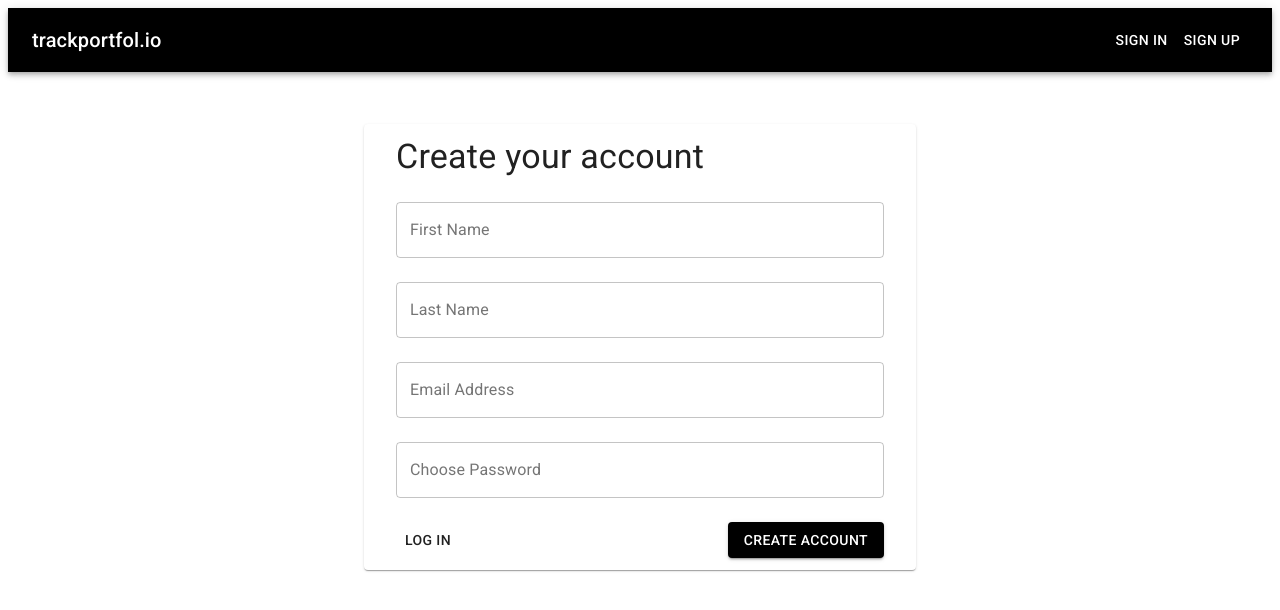
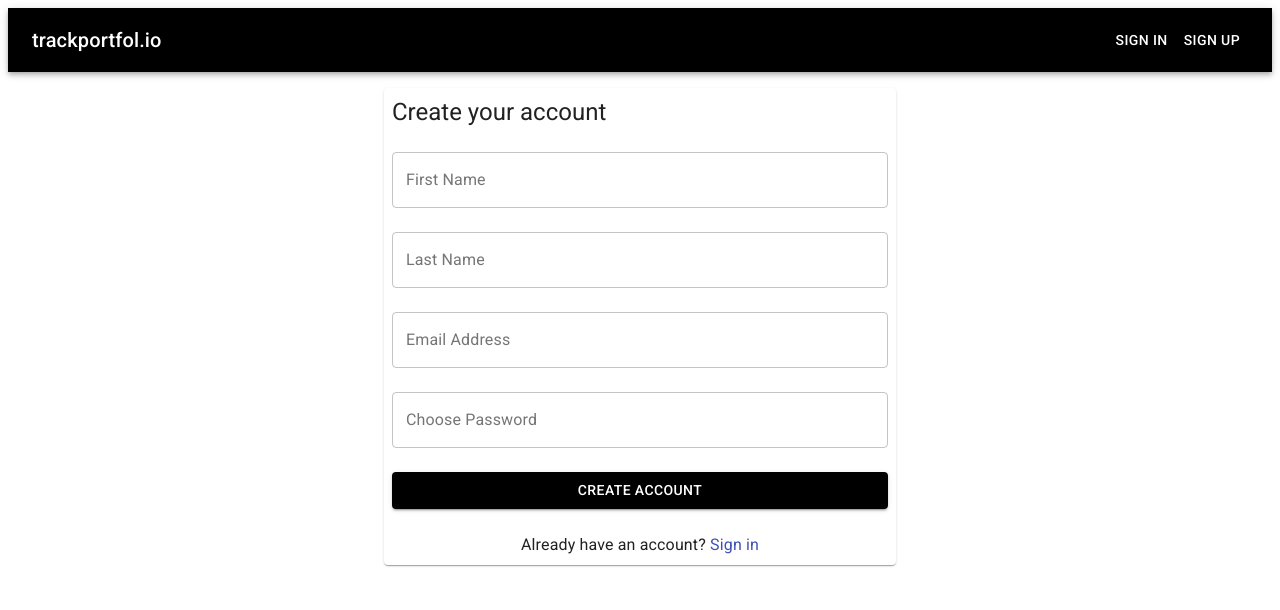
Before and after one commit to dan-lynch/trackportfol.io, a React (Create React App) app in the folder client/: page /join in a window 1280 px wide. Shown: the top 610 px of the page. Built offline with nearby package versions, Linux system fonts and the light colour scheme.

Commit message:
layout and ui improvements (#26)

```diff
--- a/client/src/components/Dashboard.tsx
+++ b/client/src/components/Dashboard.tsx
@@ -1,5 +1,5 @@
 import React, { useEffect, useContext, useState } from 'react';
-import { Container, Grid, Paper, Typography, TextField, Button } from '@material-ui/core';
+import { Grid, Paper, Typography, TextField, Button } from '@material-ui/core';
 import { makeStyles } from '@material-ui/core/styles';
 import StockCharts from 'components/StockChart';
 import SearchStock from 'components/SearchStock';
@@ -14,16 +14,25 @@ import InstrumentView from 'components/InstrumentView';
 type Props = {};
 
 const useStyles = makeStyles(() => ({
-  dashboard: {
-    minWidth: '5rem',
-    minHeight: '5rem',
+  paper: {
+    padding: '1rem',
+    flex: '1 0 auto',
+    marginBottom: '1.5rem',
   },
-  gridItem: {
-    alignItems: 'center',
-    justify: 'center',
-    margin: '0 2rem',
+  flex: {
+    display: 'flex',
+  },
+  welcome: {
+    padding: '1rem 0 0 1rem !important',
+  },
+  welcomeText: {
+    padding: '0',
+  },
+  subtitle: {
+    paddingBottom: '1rem',
   },
   button: {
+    alignSelf: 'center',
     backgroundColor: 'black',
     '&:hover': {
       backgroundColor: 'black',
@@ -36,7 +45,7 @@ const Dashboard: React.FC<Props> = () => {
   const [searchInstrument, setSearchInstrument] = useState<Instrument | null>(null);
   const [instrumentToAdd, setInstrumentToAdd] = useState<Instrument | null>(null);
   const [instrumentIdToAdd, setInstrumentIdToAdd] = useState<number | null>(null);
-  const [quantityToAdd, setQuantityToAdd] = useState<number | undefined>(0.00);
+  const [quantityToAdd, setQuantityToAdd] = useState<number | undefined>(0.0);
   const [userId, setUserId] = useState<number | null>(null);
 
   const classes = useStyles();
@@ -85,22 +94,17 @@ const Dashboard: React.FC<Props> = () => {
     <AppContext.Consumer>
       {({ stock }) => (
         <React.Fragment>
-          <Container className={classes.dashboard} maxWidth='lg'>
-            <Paper>
           <Grid container spacing={3}>
-                {/* Left column */}
-                <Grid item md={6}>
-                  <Grid container spacing={3}>
-                    <Grid item xs={12} className={classes.gridItem}>
-                      <Typography variant='h5'>
+            <Grid item xs={12} className={classes.welcome}>
+              <Typography variant='subtitle1' className={classes.welcomeText}>
                 Welcome to your Dashboard
                 {userService.loggedInUser && `, ${userService.loggedInUser.firstName}!`}
               </Typography>
             </Grid>
-                    <Grid item xs={12} className={classes.gridItem}>
-                      <Typography variant='h5'>Your holdings</Typography>
-                    </Grid>
-                    <Grid item xs={12} className={classes.gridItem}>
+            {/* Left column */}
+            <Grid item sm={6} xs={12}>
+              <Paper className={classes.paper}>
+                <Typography variant='h6'>Your holdings</Typography>
                 {holdings && holdings.length > 0 ? (
                   holdings.map((holding, key) => {
                     return (
@@ -115,23 +119,24 @@ const Dashboard: React.FC<Props> = () => {
                 ) : (
                   <Typography variant='body1'>You have no holdings.</Typography>
                 )}
-                    </Grid>
-                  </Grid>
+              </Paper>
             </Grid>
             {/* Right column */}
-                <Grid item md={6}>
+            <Grid item sm={6} xs={12}>
+              <Paper className={classes.paper}>
+              <Grid item xs={12}>
+                    <Typography variant='h6' className={classes.subtitle}>Add holding</Typography>
+                </Grid>
                 <Grid container spacing={3}>
-                  <Grid item xs={12} className={classes.gridItem}>
-                      <Typography variant='h5'>Add holding</Typography>
-                    </Grid>
-                    <Grid item xs={12} className={classes.gridItem}>
+                  <Grid item xs={12} lg={6}>
                     <SearchStock id='add-holding-search' value={instrumentToAdd} setValue={updateInstrumentToAdd} />
                   </Grid>
-                    <Grid item xs={12} className={classes.gridItem}>
+                  <Grid item xs={12} lg={4}>
                     <TextField
                       id='add-holding-quantity'
                       label='Quantity'
                       type='number'
+                      fullWidth
                       value={quantityToAdd}
                       onChange={(e) => updateQuantityToAdd(e.target.value)}
                       InputLabelProps={{
@@ -140,33 +145,34 @@ const Dashboard: React.FC<Props> = () => {
                       variant='outlined'
                     />
                   </Grid>
-                    <Grid item xs={12} className={classes.gridItem}>
+                  <Grid item xs={12} lg={2} className={classes.flex}>
                     <Mutation
                       mutation={apiService.createHolding}
                       variables={{ userId, instrumentId: instrumentIdToAdd, amount: quantityToAdd }}
                       onCompleted={(data: any) => onAddConfirm(data)}
                       onError={(error: any) => onAddError(error)}>
                       {(mutation: any) => (
-                          <Button className={classes.button} variant='contained' color='primary' onClick={mutation}>
-                            Add Holding
+                        <Button className={classes.button} fullWidth variant='contained' color='primary' onClick={mutation}>
+                          Add
                         </Button>
                       )}
                     </Mutation>
                   </Grid>
-                    <Grid item xs={12} className={classes.gridItem}>
-                      <Typography variant='h5'>View stockchart</Typography>
                 </Grid>
-                    <Grid item xs={12} className={classes.gridItem}>
+              </Paper>
+              <Paper className={classes.paper}>
+                <Grid item xs={12}>
+                  <Typography variant='h6' className={classes.subtitle}>View stockchart</Typography>
+                </Grid>
+                <Grid item xs={12}>
                   <SearchStock id='view-stockchart-search' value={searchInstrument} setValue={processSearch} />
                 </Grid>
-                    <Grid item xs={12} className={classes.gridItem}>
+                <Grid item xs={12}>
                   {stock && <StockCharts stock={stock} />}
                 </Grid>
+              </Paper>
             </Grid>
           </Grid>
-              </Grid>
-            </Paper>
-          </Container>
         </React.Fragment>
       )}
     </AppContext.Consumer>
--- a/client/src/components/InstrumentView.tsx
+++ b/client/src/components/InstrumentView.tsx
@@ -4,7 +4,7 @@ import { makeStyles } from '@material-ui/core/styles';
 
 const useStyles = makeStyles((theme) => ({
   root: {
-    display: 'flex',
+    boxShadow: 'none !important',
   },
   amount: {
     fontSize: '0.875rem',
@@ -39,7 +39,7 @@ const InstrumentView: React.FC<Props> = (props) => {
             {code} <span className={classes.amount}>{parseInt(amount).toFixed(3)}</span>
           </Typography>
           <Typography variant='subtitle1' color='textSecondary'>
-          {description}
+            {description}
           </Typography>
         </CardContent>
       </div>
--- a/client/src/components/Join.tsx
+++ b/client/src/components/Join.tsx
@@ -3,7 +3,7 @@ import { useHistory } from 'react-router-dom';
 import { Mutation } from 'react-apollo';
 import { AppContext } from 'context/AppContext';
 import { userService } from 'services/userService';
-import { Container, Grid, Paper, Typography, Button, TextField, Link } from '@material-ui/core';
+import { Grid, Paper, Typography, Button, TextField, Link } from '@material-ui/core';
 import { Alert } from '@material-ui/lab';
 import { makeStyles } from '@material-ui/core/styles';
 import { apiService } from 'services/apiService';
@@ -11,16 +11,14 @@ import { Status } from 'helpers/types';
 import { gaService } from 'services/gaService';
 
 const useStyles = makeStyles(() => ({
-  join: {
-    minWidth: '5rem',
-    minHeight: '5rem',
+  root: {
+    maxWidth: '32rem',
+    padding: '0.5rem 0',
   },
-  gridItem: {
-    alignItems: 'center',
-    justify: 'center',
-    margin: '0 2rem',
+  margin: {
+    margin: '0 0.5rem',
   },
-  joinGrid: {
+  end: {
     alignItems: 'flex-end',
     textAlign: 'end',
   },
@@ -65,25 +63,24 @@ const Join: React.FC<Props> = () => {
   }, [history]);
 
   return (
-    <Container className={classes.join} maxWidth='sm'>
-      <Paper>
+    <Paper className={classes.root}>
       <Grid container spacing={3}>
-          <Grid item xs={12} className={classes.gridItem}>
-            <Typography variant='h4'>Create your account</Typography>
+        <Grid item xs={12} className={classes.margin}>
+          <Typography variant='h5'>Create your account</Typography>
         </Grid>
         {status === Status.Success && (
-            <Grid item xs={12} className={classes.gridItem}>
+          <Grid item xs={12} className={classes.margin}>
             <Alert severity='success'>
               Account created successfully! Redirecting to <Link href='/login'>Sign in page</Link>...
             </Alert>
           </Grid>
         )}
         {status === Status.Failed && (
-            <Grid item xs={12} className={classes.gridItem}>
+          <Grid item xs={12} className={classes.margin}>
             <Alert severity='error'>Error! Account was not created, please try again</Alert>
           </Grid>
         )}
-          <Grid item xs={12} className={classes.gridItem}>
+        <Grid item xs={12} className={classes.margin}>
           <TextField
             id='firstname'
             name='firstname'
@@ -95,7 +92,7 @@ const Join: React.FC<Props> = () => {
             onChange={(e) => setFirstName(e.target.value)}
           />
         </Grid>
-          <Grid item xs={12} className={classes.gridItem}>
+        <Grid item xs={12} className={classes.margin}>
           <TextField
             id='lastname'
             name='lastname'
@@ -107,7 +104,7 @@ const Join: React.FC<Props> = () => {
             onChange={(e) => setLastName(e.target.value)}
           />
         </Grid>
-          <Grid item xs={12} className={classes.gridItem}>
+        <Grid item xs={12} className={classes.margin}>
           <TextField
             id='email'
             name='email'
@@ -119,7 +116,7 @@ const Join: React.FC<Props> = () => {
             onChange={(e) => setEmail(e.target.value)}
           />
         </Grid>
-          <Grid item xs={12} className={classes.gridItem}>
+        <Grid item xs={12} className={classes.margin}>
           <TextField
             id='password'
             name='password'
@@ -131,29 +128,24 @@ const Join: React.FC<Props> = () => {
             onChange={(e) => setPassword(e.target.value)}
           />
         </Grid>
-          <Grid item xs={12} className={classes.gridItem}>
-            <Grid container>
-              <Grid item xs={6}>
-                <Button onClick={() => history.push('/login')}>Log in</Button>
-              </Grid>
-              <Grid item className={classes.joinGrid} xs={6}>
+        <Grid item xs={12} className={classes.margin}>
           <Mutation
             mutation={apiService.registerMutation}
             variables={{ firstName, lastName, email, password }}
             onCompleted={(data: any) => onConfirm(data)}
             onError={(error: any) => onError(error)}>
             {(mutation: any) => (
-                    <Button className={classes.button} variant='contained' color='primary' onClick={mutation}>
+              <Button className={classes.button} variant='contained' fullWidth color='primary' onClick={mutation}>
                 Create Account
               </Button>
             )}
           </Mutation>
         </Grid>
-            </Grid>
+        <Grid item xs={12} className={classes.margin}>
+        <Typography variant='body1' align='center'>Already have an account? <Link href='/login'>Sign in</Link></Typography>
       </Grid>
       </Grid>
     </Paper>
-    </Container>
   );
 };
 
--- a/client/src/components/Login.tsx
+++ b/client/src/components/Login.tsx
@@ -3,23 +3,21 @@ import { useHistory } from 'react-router-dom';
 import { Mutation } from 'react-apollo';
 import { AppContext } from 'context/AppContext';
 import { userService } from 'services/userService';
-import { Container, Grid, Paper, Typography, Button, TextField } from '@material-ui/core';
+import { Grid, Paper, Typography, Button, TextField, Link } from '@material-ui/core';
 import { Alert } from '@material-ui/lab';
-import { makeStyles } from '@material-ui/core/styles';
+import { makeStyles, Theme } from '@material-ui/core/styles';
 import { apiService } from 'services/apiService';
 import { gaService } from 'services/gaService';
 
-const useStyles = makeStyles(() => ({
-  login: {
-    minWidth: '5rem',
-    minHeight: '5rem',
+const useStyles = makeStyles((theme: Theme) => ({
+  root: {
+    maxWidth: '32rem',
+    padding: '0.5rem 0',
   },
-  gridItem: {
-    alignItems: 'center',
-    justify: 'center',
-    margin: '0 2rem',
+  margin: {
+    margin: '0 0.5rem',
   },
-  loginGrid: {
+  end: {
     alignItems: 'flex-end',
     textAlign: 'end',
   },
@@ -54,7 +52,6 @@ const Login: React.FC<Props> = () => {
     if (loginResult) {
       appContext.setIsLoggedIn(true);
       gaService.loginSuccessEvent();
-      setStatus(Status.Success);
       history.push('/dashboard');
     } else {
       onError('Sign in failed');
@@ -80,28 +77,22 @@ const Login: React.FC<Props> = () => {
   }, [history, appContext]);
 
   return (
-    <Container className={classes.login} maxWidth='sm'>
-      <Paper>
+    <Paper className={classes.root}>
       <Grid container spacing={3}>
-          <Grid item xs={12} className={classes.gridItem}>
-            <Typography variant='h4'>Sign in</Typography>
+        <Grid item xs={12} className={classes.margin}>
+          <Typography variant='h5'>Sign in</Typography>
         </Grid>
-          {status === Status.Success && (
-            <Grid item xs={12} className={classes.gridItem}>
-              <Alert severity='success'>You have signed in successfully, redirecting to dashboard...</Alert>
-            </Grid>
-          )}
         {status === Status.Failed && (
-            <Grid item xs={12} className={classes.gridItem}>
+          <Grid item xs={12} className={classes.margin}>
             <Alert severity='error'>Error! Sign in unsuccessful, please try again</Alert>
           </Grid>
         )}
         {status === Status.Registered && (
-            <Grid item xs={12} className={classes.gridItem}>
+          <Grid item xs={12} className={classes.margin}>
             <Alert severity='success'>Account created successfully! You can now sign in</Alert>
           </Grid>
         )}
-          <Grid item xs={12} className={classes.gridItem}>
+        <Grid item xs={12} className={classes.margin}>
           <TextField
             id='email'
             name='email'
@@ -113,7 +104,7 @@ const Login: React.FC<Props> = () => {
             onChange={(e) => setEmail(e.target.value)}
           />
         </Grid>
-          <Grid item xs={12} className={classes.gridItem}>
+        <Grid item xs={12} className={classes.margin}>
           <TextField
             id='password'
             name='password'
@@ -125,29 +116,26 @@ const Login: React.FC<Props> = () => {
             onChange={(e) => setPassword(e.target.value)}
           />
         </Grid>
-          <Grid item xs={12} className={classes.gridItem}>
-            <Grid container>
-              <Grid item xs={6}>
-                <Button onClick={() => history.push('/join')}>Sign Up</Button>
-              </Grid>
-              <Grid item xs={6} className={classes.loginGrid}>
+        <Grid item xs={12} className={classes.margin}>
           <Mutation
             mutation={apiService.loginMutation}
             variables={{ email, password }}
             onCompleted={(data: any) => onConfirm(data)}
             onError={(error: any) => onError(error)}>
             {(mutation: any) => (
-                    <Button className={classes.button} variant='contained' color='primary' onClick={mutation}>
+              <Button className={classes.button} variant='contained' fullWidth color='primary' onClick={mutation}>
                 Log in
               </Button>
             )}
           </Mutation>
         </Grid>
-            </Grid>
+        <Grid item xs={12} className={classes.margin}>
+          <Typography variant='body1' align='center'>
+            Don't have an account? <Link href='/join'>Sign up</Link>
+          </Typography>
         </Grid>
       </Grid>
     </Paper>
-    </Container>
   );
 };
 
--- a/client/src/components/SearchStock.tsx
+++ b/client/src/components/SearchStock.tsx
@@ -59,7 +59,6 @@ const SearchStock: React.FC<Props> = (props) => {
       onInputChange={(_event: any, newValue: string | undefined) => {
         updateInputValue(newValue);
       }}
-      style={{ width: 300 }}
       options={instruments}
       classes={{
         option: classes.option,
--- a/client/src/layout/MainLayout.tsx
+++ b/client/src/layout/MainLayout.tsx
@@ -4,7 +4,11 @@ import TopHeader from 'layout/Header';
 import { makeStyles } from '@material-ui/core/styles';
 
 const useStyles = makeStyles((theme) => ({
-  offset: theme.mixins.toolbar,
+  root: {
+    display: 'flex',
+    padding: '1rem',
+    justifyContent: 'center',
+  },
 }));
 
 type Props = {
@@ -17,8 +21,7 @@ const MainLayout: React.FC<Props> = (props) => {
   return (
     <React.Fragment>
       <TopHeader />
-      <div className={classes.offset} />
-      <Container>{props.children}</Container>
+      <Container maxWidth="xl" className={classes.root}>{props.children}</Container>
     </React.Fragment>
   );
 };
```
Also changed, not shown: client/src/layout/Header.tsx (+5 -2 lines). Lines whose indentation alone changed are shown as unchanged.
